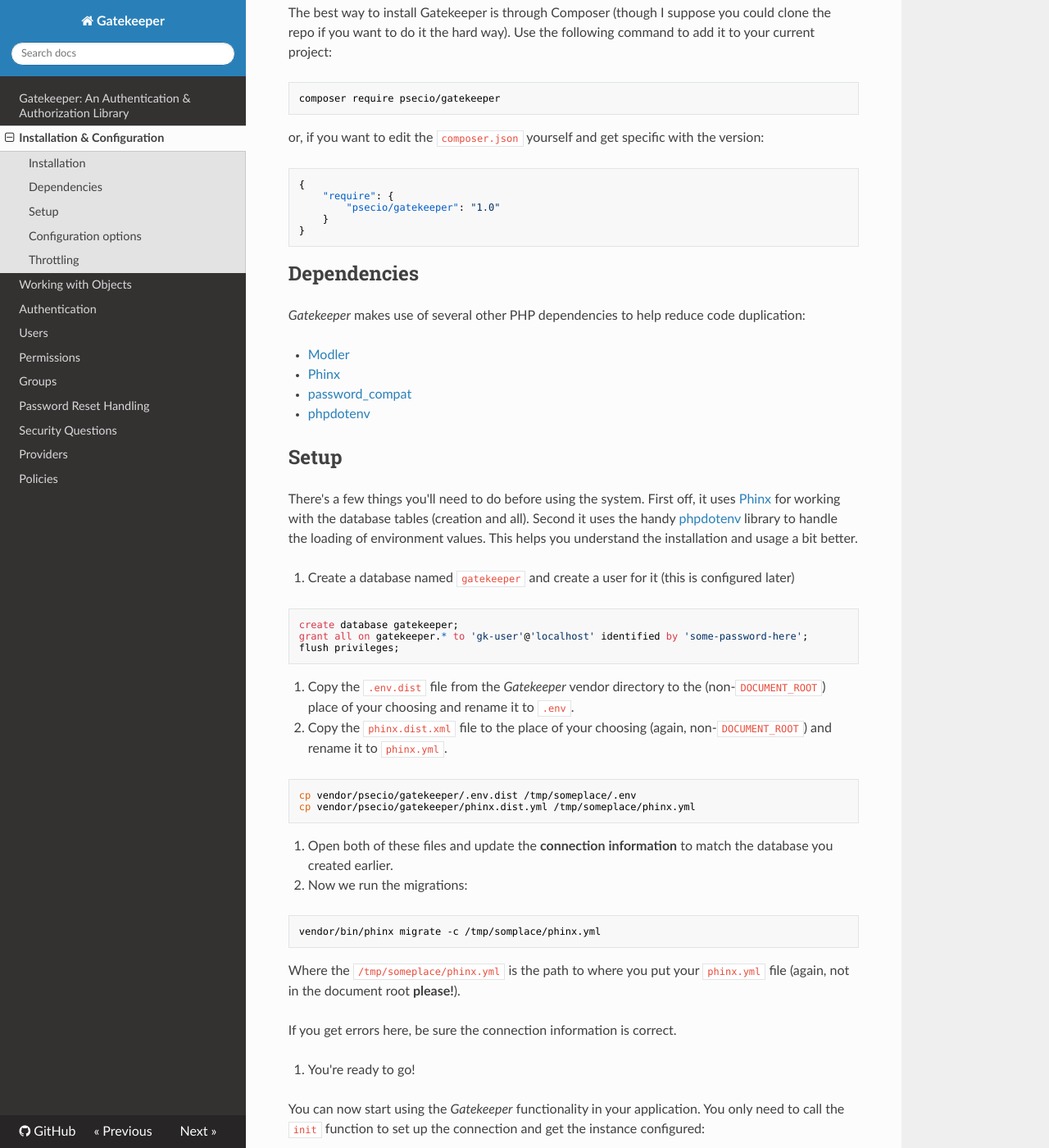
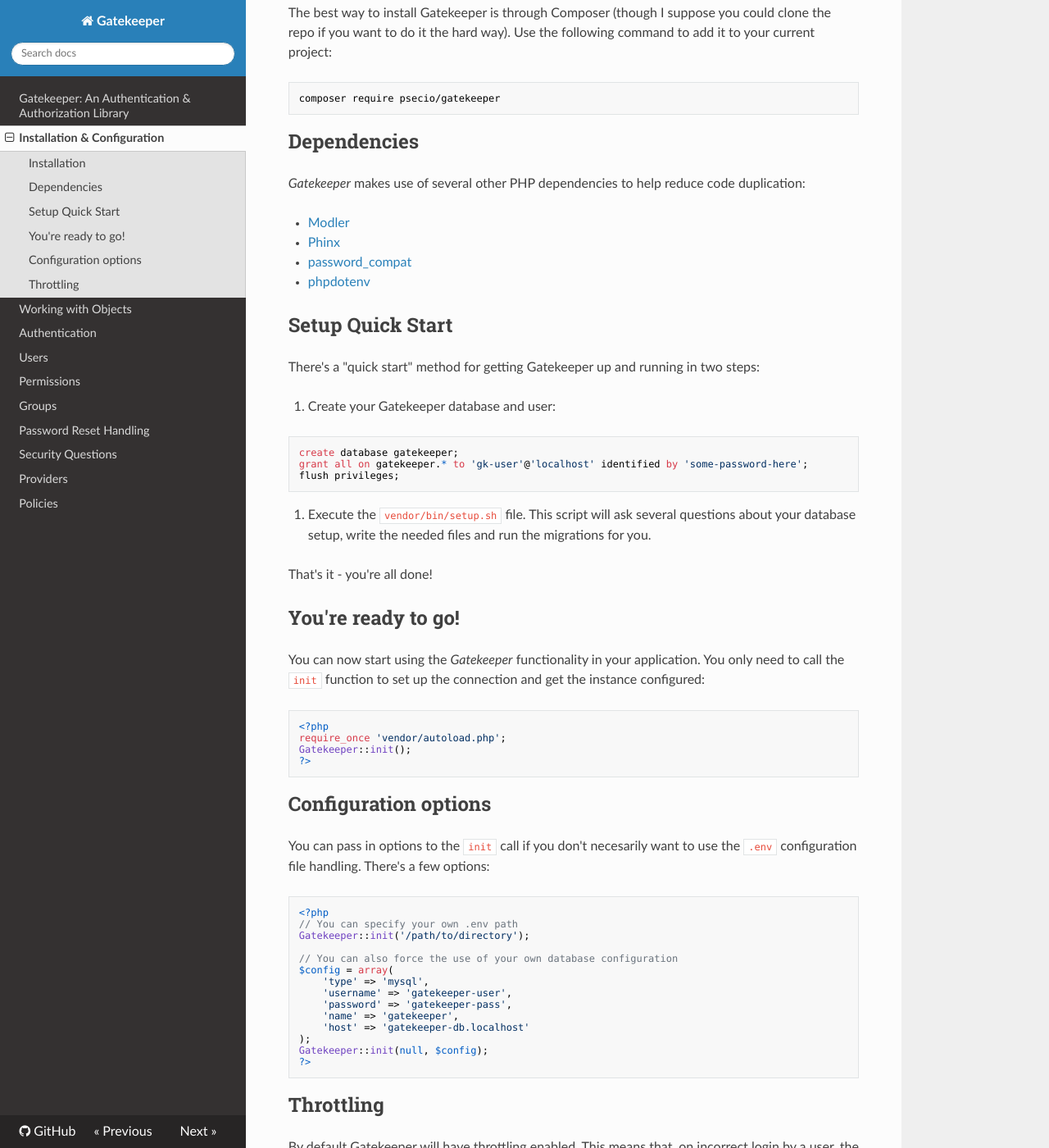
Before and after one commit to psecio/gatekeeper, an MkDocs documentation site: the page built from docs/installation-and-configuration.md, in a window 1280 px wide and 1400 px high, scrolled down 212 px. Shown: the whole window at 82% size. Built offline with MkDocs 1.6.1, drawn with Linux system fonts in a browser that asks for light colours; nearby versions of some CDN libraries; old or Windows-style settings are respelled for this version of MkDocs.

Commit message:
updating install docs to use the new setup.sh script

````diff
--- a/docs/installation-and-configuration.md
+++ b/docs/installation-and-configuration.md
@@ -6,16 +6,6 @@ The best way to install Gatekeeper is through Composer (though I suppose you cou
 
 ```
 composer require psecio/gatekeeper
-```
-
-or, if you want to edit the `composer.json` yourself and get specific with the version:
-
-```
-{
-    "require": {
-        "psecio/gatekeeper": "1.0"
-    }
-}
 ```
 
 ## Dependencies
@@ -27,13 +17,12 @@ or, if you want to edit the `composer.json` yourself and get specific with the v
 - [password_compat](http://github.com/ircmaxell/password-compat)
 - [phpdotenv](http://github.com/vlucas/phpdotenv)
 
-## Setup
 
-There's a few things you'll need to do before using the system. First off, it uses [Phinx](https://phinx.org) for working
-with the database tables (creation and all). Second it uses the handy [phpdotenv](https://github.com/vlucas/phpdotenv) library
-to handle the loading of environment values. This helps you understand the installation and usage a bit better.
+## Setup Quick Start
 
-1. Create a database named `gatekeeper` and create a user for it (this is configured later)
+There's a "quick start" method for getting Gatekeeper up and running in two steps:
+
+1. Create your Gatekeeper database and user:
 
 ```
 create database gatekeeper;
@@ -41,26 +30,12 @@ grant all on gatekeeper.* to 'gk-user'@'localhost' identified by 'some-password-
 flush privileges;
 ```
 
-1. Copy the `.env.dist` file from the *Gatekeeper* vendor directory to the (non-`DOCUMENT_ROOT`) place of your choosing and rename it to `.env`.
-2. Copy the `phinx.dist.xml` file to the place of your choosing (again, non-`DOCUMENT_ROOT`) and rename it to `phinx.yml`.
+2. Execute the `vendor/bin/setup.sh` file. This script will ask several questions about your database setup, write the needed files and run the migrations for you.
 
-```
-cp vendor/psecio/gatekeeper/.env.dist /tmp/someplace/.env
-cp vendor/psecio/gatekeeper/phinx.dist.yml /tmp/someplace/phinx.yml
-```
+That's it - you're all done!
 
-3. Open both of these files and update the **connection information** to match the database you created earlier.
-4. Now we run the migrations:
 
-```
-vendor/bin/phinx migrate -c /tmp/somplace/phinx.yml
-```
-
-Where the `/tmp/someplace/phinx.yml` is the path to where you put your `phinx.yml` file (again, not in the document root **please!**).
-
-If you get errors here, be sure the connection information is correct.
-
-5. You're ready to go!
+## You're ready to go!
 
 You can now start using the *Gatekeeper* functionality in your application. You only need to call the `init` function to set
 up the connection and get the instance configured:
````
